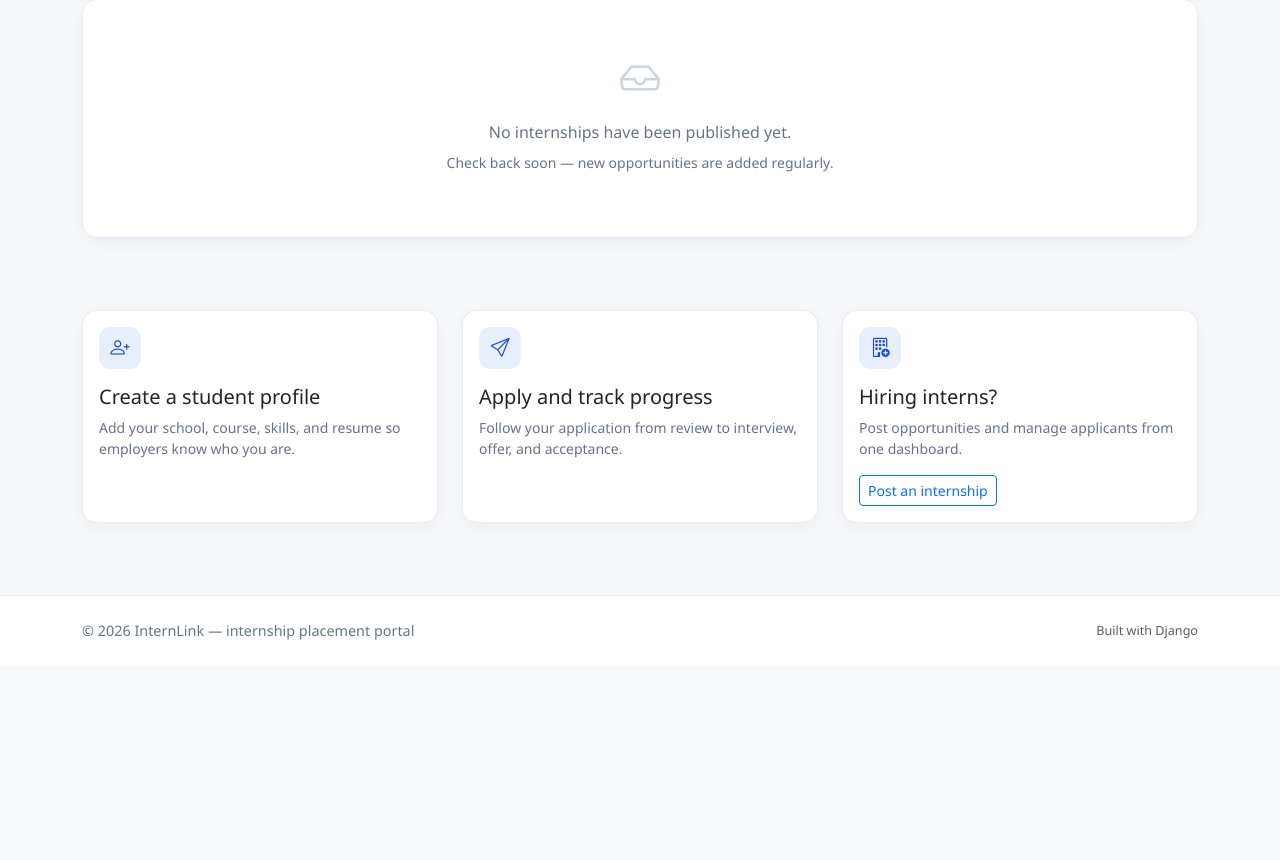
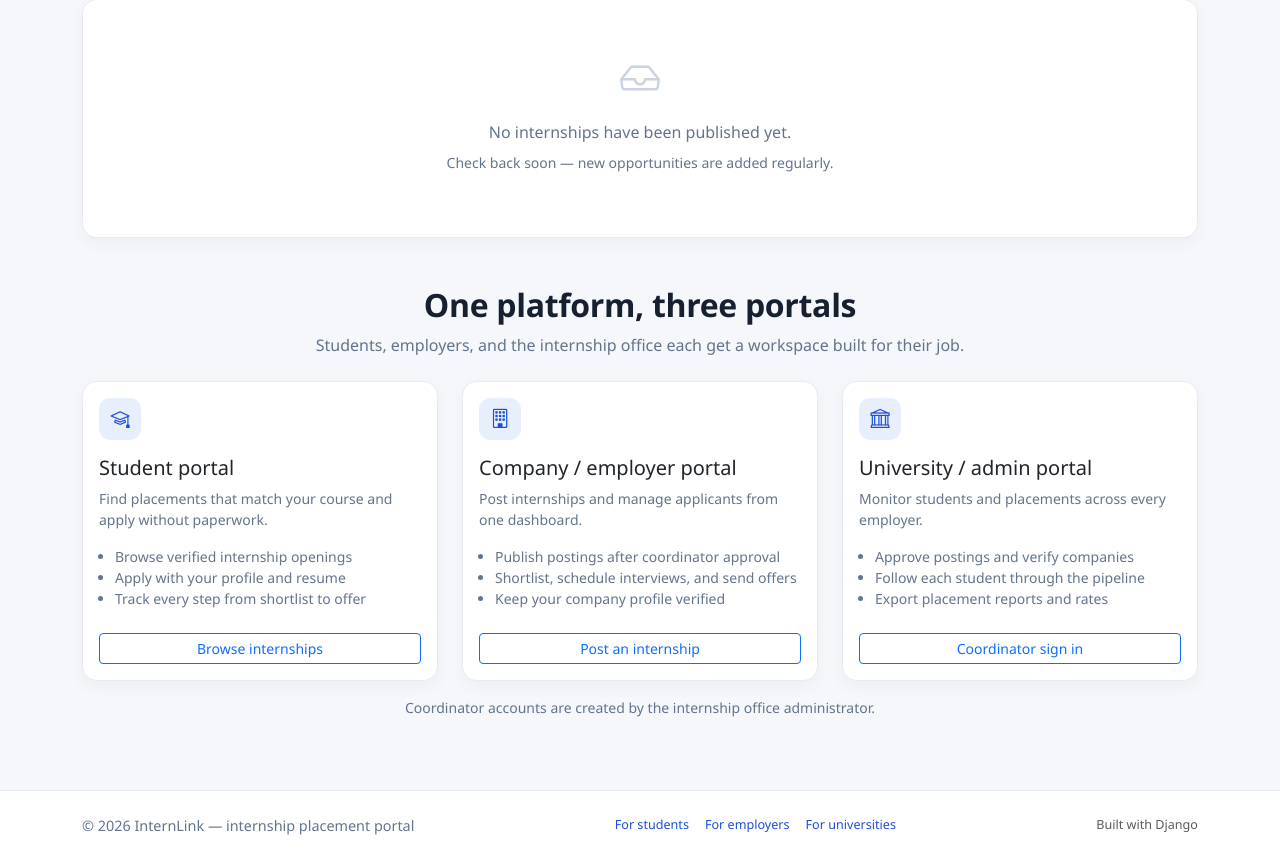
Before and after one commit to kanuisaiahkelvin-a11y/internship_portal, a Django app: page / in a window 1280 px wide. Shown: the part 711-1571 px from the top of the page. Before the commit the page ends 1351 px from the top, so only its background shows below. Run offline with Django 5.2, Linux system fonts and the light colour scheme; data that the repository does not hold is empty.

Commit message:
Show the three portals on the landing page

```diff
--- a/templates/base.html
+++ b/templates/base.html
@@ -172,6 +172,11 @@
     <footer class="app-footer mt-5 py-4">
         <div class="container d-flex flex-column flex-md-row justify-content-between align-items-center gap-2">
             <span>&copy; {% now "Y" %} InternLink — internship placement portal</span>
+            <nav class="small d-flex flex-wrap gap-3">
+                <a href="{% url 'dashboard:home' %}#portals">For students</a>
+                <a href="{% url 'dashboard:home' %}#portals">For employers</a>
+                <a href="{% url 'dashboard:home' %}#portals">For universities</a>
+            </nav>
             <span class="small text-muted">Built with Django</span>
         </div>
     </footer>
--- a/templates/dashboard/landing.html
+++ b/templates/dashboard/landing.html
@@ -72,34 +72,76 @@
     {% endfor %}
 </div>
 
-<div class="row g-4 mt-5">
+<section class="mt-5" id="portals">
+    <div class="text-center mb-4">
+        <h2 class="section-title">One platform, three portals</h2>
+        <p class="muted mb-0">
+            Students, employers, and the internship office each get a workspace
+            built for their job.
+        </p>
+    </div>
+    <div class="row g-4">
         <div class="col-md-4">
             <div class="card h-100">
-            <div class="card-body">
-                <span class="stat-icon mb-3"><i class="bi bi-person-plus"></i></span>
-                <h5>Create a student profile</h5>
-                <p class="muted small mb-0">Add your school, course, skills, and resume so employers know who you are.</p>
+                <div class="card-body d-flex flex-column">
+                    <span class="stat-icon mb-3"><i class="bi bi-mortarboard"></i></span>
+                    <h5>Student portal</h5>
+                    <p class="muted small">
+                        Find placements that match your course and apply without
+                        paperwork.
+                    </p>
+                    <ul class="small muted ps-3 mb-4">
+                        <li>Browse verified internship openings</li>
+                        <li>Apply with your profile and resume</li>
+                        <li>Track every step from shortlist to offer</li>
+                    </ul>
+                    <a href="{% url 'opportunities:posting_list' %}" class="btn btn-outline-primary btn-sm mt-auto">
+                        Browse internships
+                    </a>
                 </div>
             </div>
         </div>
         <div class="col-md-4">
             <div class="card h-100">
-            <div class="card-body">
-                <span class="stat-icon mb-3"><i class="bi bi-send"></i></span>
-                <h5>Apply and track progress</h5>
-                <p class="muted small mb-0">Follow your application from review to interview, offer, and acceptance.</p>
+                <div class="card-body d-flex flex-column">
+                    <span class="stat-icon mb-3"><i class="bi bi-building"></i></span>
+                    <h5>Company / employer portal</h5>
+                    <p class="muted small">
+                        Post internships and manage applicants from one dashboard.
+                    </p>
+                    <ul class="small muted ps-3 mb-4">
+                        <li>Publish postings after coordinator approval</li>
+                        <li>Shortlist, schedule interviews, and send offers</li>
+                        <li>Keep your company profile verified</li>
+                    </ul>
+                    <a href="{% url 'accounts:register' %}" class="btn btn-outline-primary btn-sm mt-auto">
+                        Post an internship
+                    </a>
                 </div>
             </div>
         </div>
         <div class="col-md-4">
             <div class="card h-100">
-            <div class="card-body">
-                <span class="stat-icon mb-3"><i class="bi bi-building-add"></i></span>
-                <h5>Hiring interns?</h5>
-                <p class="muted small mb-3">Post opportunities and manage applicants from one dashboard.</p>
-                <a href="{% url 'accounts:register' %}" class="btn btn-outline-primary btn-sm">Post an internship</a>
+                <div class="card-body d-flex flex-column">
+                    <span class="stat-icon mb-3"><i class="bi bi-bank"></i></span>
+                    <h5>University / admin portal</h5>
+                    <p class="muted small">
+                        Monitor students and placements across every employer.
+                    </p>
+                    <ul class="small muted ps-3 mb-4">
+                        <li>Approve postings and verify companies</li>
+                        <li>Follow each student through the pipeline</li>
+                        <li>Export placement reports and rates</li>
+                    </ul>
+                    <a href="{% url 'accounts:login' %}" class="btn btn-outline-primary btn-sm mt-auto">
+                        Coordinator sign in
+                    </a>
                 </div>
             </div>
         </div>
     </div>
+    <p class="text-center small muted mt-3 mb-0">
+        Coordinator accounts are created by the internship office administrator.
+    </p>
+</section>
 {% endblock %}
```
Also changed, not shown: dashboard/tests.py (+9 -0 lines). Lines whose indentation alone changed are shown as unchanged.
